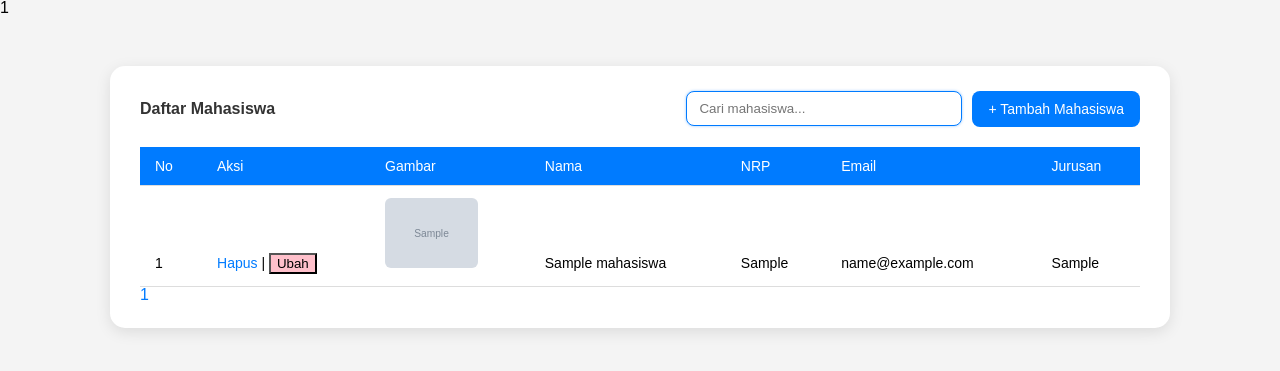
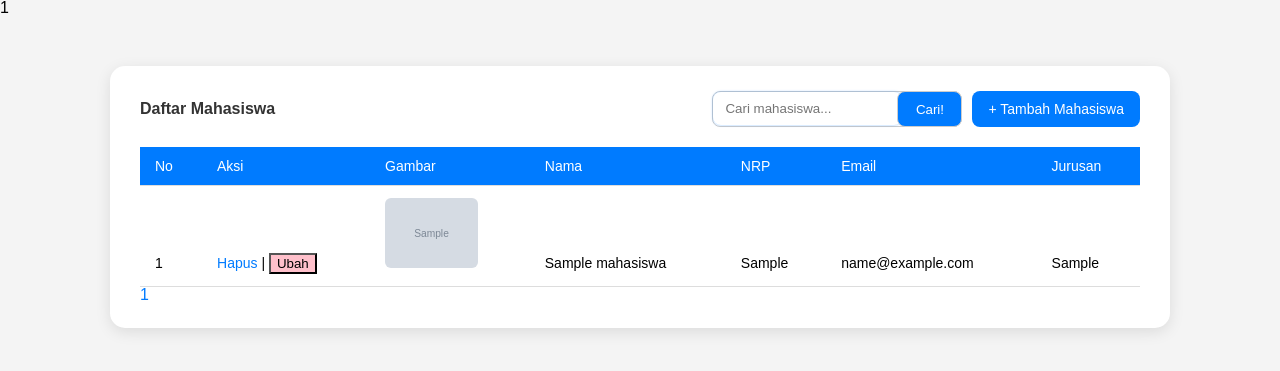
Before and after one commit to saaddudin-5520119102/mvc5, a PHP site: page /belajar_php/mahasiswa/Index in a window 1280 px wide. Shown: the part 50-421 px from the top of the page. Run offline with PHP 8.4, Linux system fonts and the light colour scheme; tables that the repository leaves empty or names only in its code hold one stand-in row (values such as "Sample post"); grey boxes marked "Sample" are stand-in pictures; data that the repository does not hold is empty; some libraries are stand-ins or nearby versions.

Commit message:
menambahkan button cari pada bagian search

```diff
--- a/app/views/mahasiswa/Index.php
+++ b/app/views/mahasiswa/Index.php
@@ -14,6 +14,7 @@ echo $data["currentPage"];
 			<div class="search-box">
 				<form action="" method="GET">
 					<input type="text" name="search" placeholder="Cari mahasiswa..." value="<?= htmlspecialchars($_GET['search'] ?? '') ?>" autofocus>
+					<button type="submit">Cari!</button>
 				</form>
 			</div>
 			<button class="btn" id="tambahModalBtn">+ Tambah Mahasiswa</button>
--- a/public/css/template.css
+++ b/public/css/template.css
@@ -199,14 +199,48 @@ table {
   background-color: #0056b3;
 }
 
+.search-box {
+/*  padding: 9px 12px;*/
+  width: 250px;
+  border: 1px solid #ccc;
+  border-radius: 8px;
+  outline: none;
+  transition: 0.2s;
+  box-sizing: border-box;
+  position: relative;
+}
+
+.search-box button{
+  padding: 9px 0px;
+  background-color: #007bff;
+  color: white;
+  width: 65px;
+  border: 1px solid #ccc;
+  border-radius: 8px;
+  outline: none;
+  transition: 0.2s;
+  position: absolute;
+  right: -1px;
+  top: -1px;
+  bottom: -1px;
+}
+
 .search-box input {
+  padding: 9px 12px;
+  width: calc(100% - 83px);
+  border: none;
+  border-radius: 8px;
+  outline: none;
+  transition: 0.2s;
+}
+/*.search-box input {
   padding: 9px 12px;
   width: 250px;
   border: 1px solid #ccc;
   border-radius: 8px;
   outline: none;
   transition: 0.2s;
-}
+}*/
 
 .search-box input:focus {
   border-color: #007bff;
```
